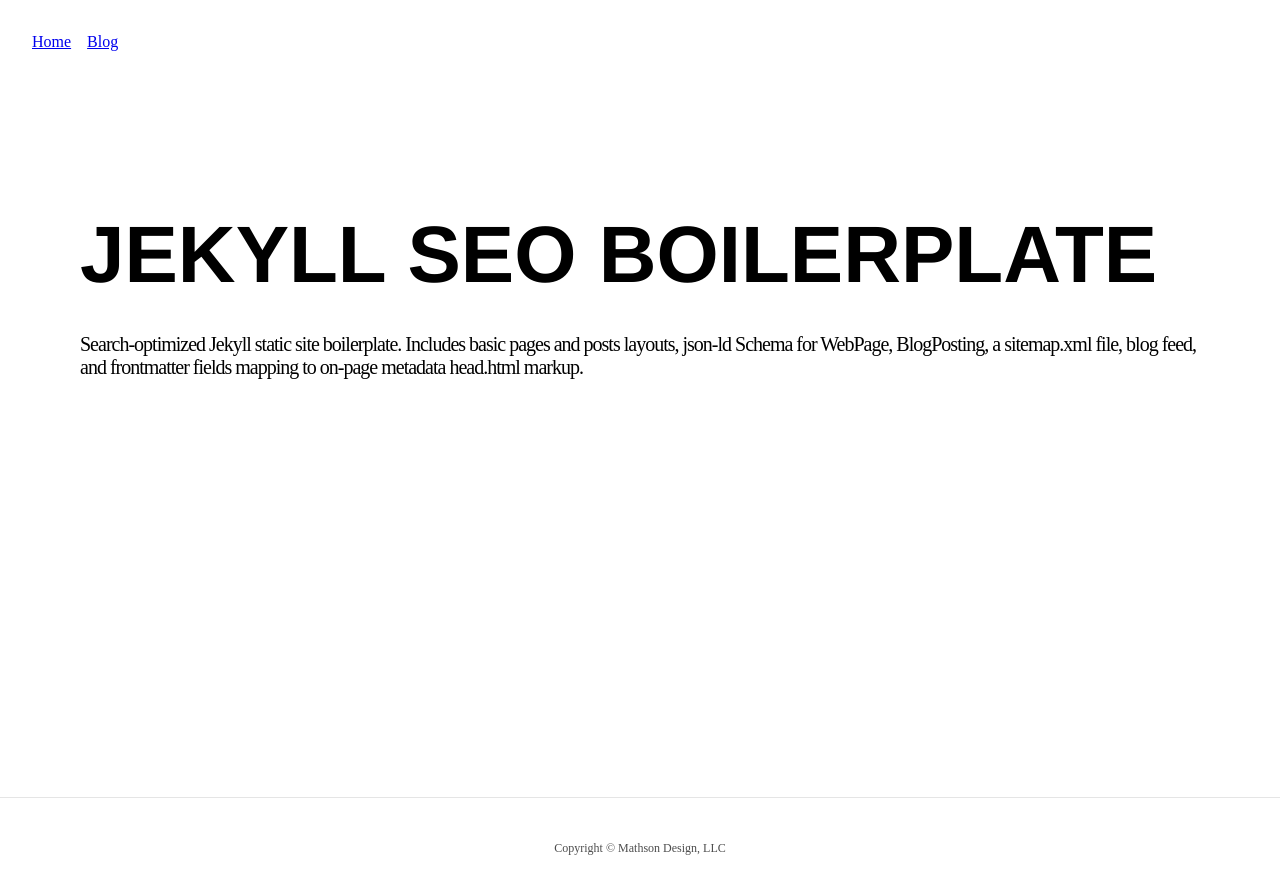
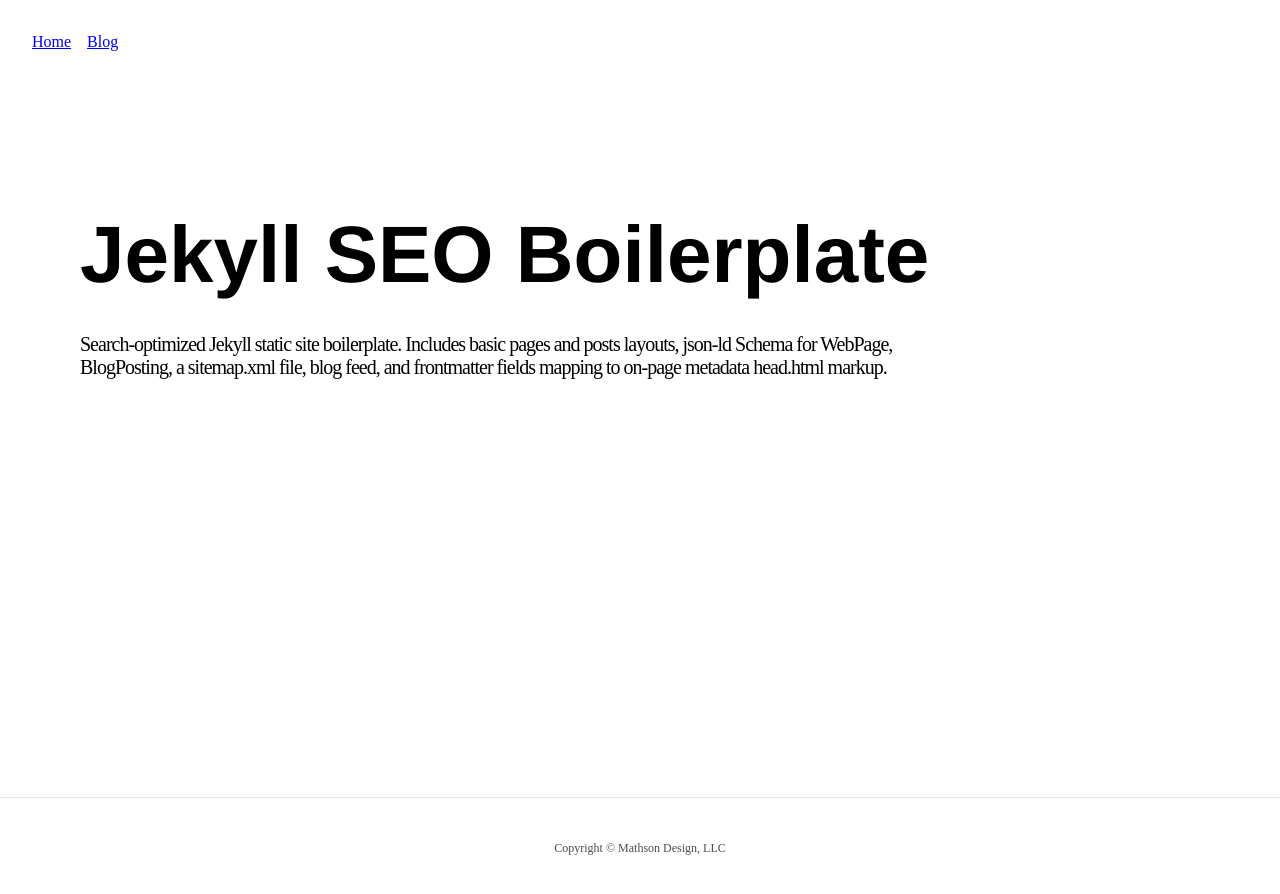
Before and after one commit to scottmathson/virtuacon-jekyll-boilerplate, a Jekyll site: the page built from index.html, in a window 1280 px wide. Shown: the top 894 px of the page. Built offline with Jekyll 4.4.1, drawn with Linux system fonts in a browser that asks for light colours; the list of posts is cut into pages by our own code.

Commit message:
page styling consistencies

```diff
--- a/blog.html
+++ b/blog.html
@@ -11,8 +11,8 @@ sitemap:
 <div class="cover">
   <div class="mw9 center ph5-l ph3">
     <section class="ph3 pv5-ns pv4 relative overflow-hidden">
-      <h1 class="f-subheadline-l f2 fw8 measure mb4-l mb3 relative z-1 helvetica ttu cg-primary-font-dark">Blog posts</h1>
-      <p class="f4-ns f5 mt2 mb5 relative z-1 tracked-tight">Search-optimized Jekyll static site boilerplate. Includes basic pages and posts layouts, json-ld Schema for WebPage, BlogPosting, a sitemap.xml file, blog feed, and frontmatter fields mapping to on-page metadata head.html markup.</p>
+      <h1 class="f-subheadline-l f2 fw8 measure mb4-l mb3 relative z-1 helvetica">Blog</h1>
+      <p class="f4-ns f5 mt2 mb5 relative z-1 tracked-tight w-75-ns w-100">Search-optimized Jekyll static site boilerplate. Includes basic pages and posts layouts, json-ld Schema for WebPage, BlogPosting, a sitemap.xml file, blog feed, and frontmatter fields mapping to on-page metadata head.html markup.</p>
     </section>
   </div>
 </div>
--- a/index.html
+++ b/index.html
@@ -15,8 +15,8 @@ navigation:
 <div class="cover">
   <div class="mw9 center ph5-l ph3">
     <section class="ph3 pv5-ns pv4 relative overflow-hidden">
-      <h1 class="f-subheadline-l f2 fw8 measure mb4-l mb3 relative z-1 helvetica ttu cg-primary-font-dark">Jekyll SEO Boilerplate</h1>
-      <p class="f4-ns f5 mt2 mb5 relative z-1 tracked-tight">Search-optimized Jekyll static site boilerplate. Includes basic pages and posts layouts, json-ld Schema for WebPage, BlogPosting, a sitemap.xml file, blog feed, and frontmatter fields mapping to on-page metadata head.html markup.</p>
+      <h1 class="f-subheadline-l f2 fw8 measure mb4-l mb3 relative z-1 helvetica">Jekyll SEO Boilerplate</h1>
+      <p class="f4-ns f5 mt2 mb5 relative z-1 tracked-tight w-75-ns w-100">Search-optimized Jekyll static site boilerplate. Includes basic pages and posts layouts, json-ld Schema for WebPage, BlogPosting, a sitemap.xml file, blog feed, and frontmatter fields mapping to on-page metadata head.html markup.</p>
     </section>
   </div>
 </div>
```
